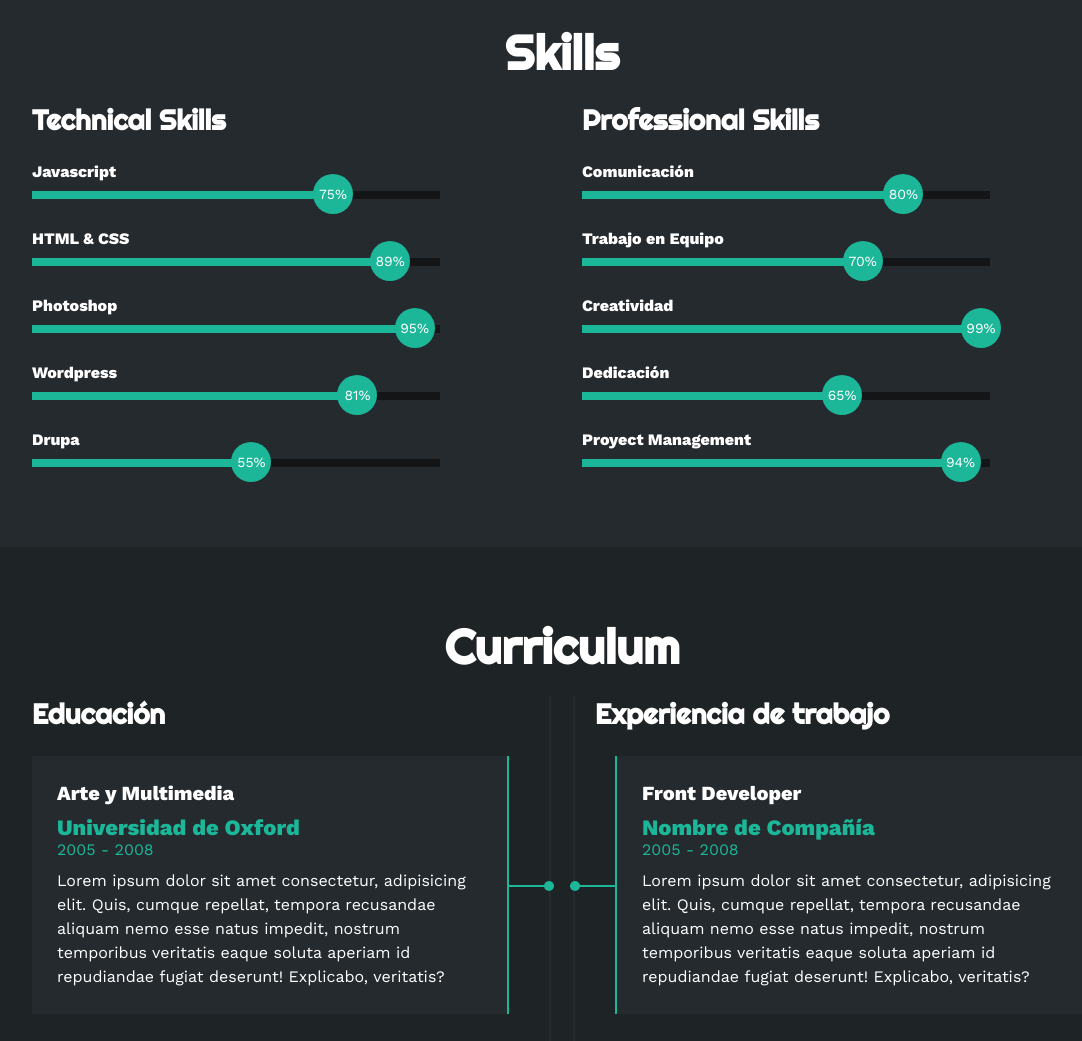
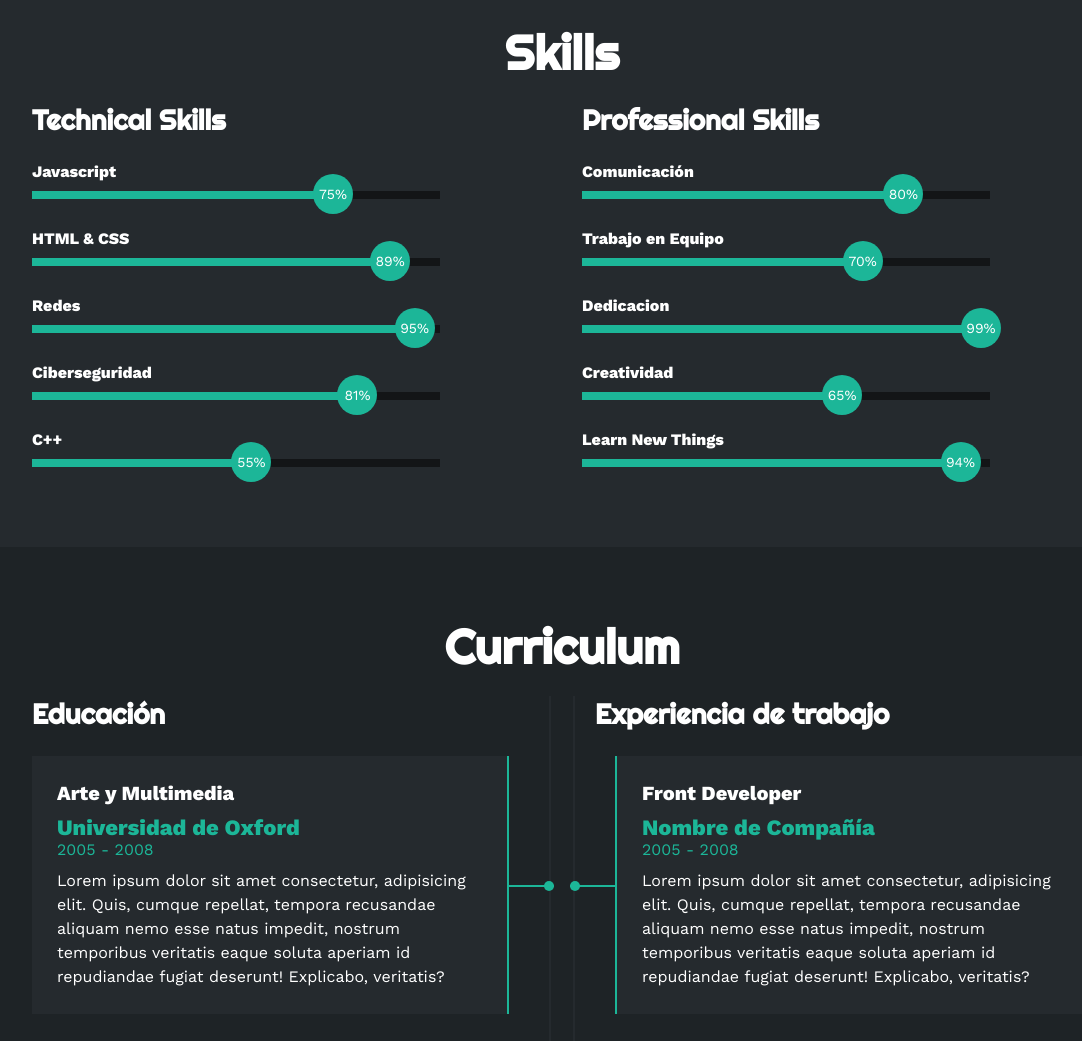
Before and after one commit to JesusSantiago2004/TheUndertaker2004.github.io, a plain HTML site: page index.html in a window 1280 px wide. Shown: the part 1483-2524 px from the top of the page, without its empty margins (78-1160 px from the left). Drawn offline with nearby package versions, Linux system fonts and the light colour scheme.

Commit message:
Agregue Skills

```diff
--- a/index.html
+++ b/index.html
@@ -159,7 +159,7 @@
                         </div>
                     </div>
                     <div class="skill">
-                        <span>Photoshop</span>
+                        <span>Redes</span>
                         <div class="barra-skill">
                             <div class="progreso">
                                 <span>95%</span>
@@ -167,7 +167,7 @@
                         </div>
                     </div>
                     <div class="skill">
-                        <span>Wordpress</span>
+                        <span>Ciberseguridad</span>
                         <div class="barra-skill">
                             <div class="progreso">
                                 <span>81%</span>
@@ -175,7 +175,7 @@
                         </div>
                     </div>
                     <div class="skill">
-                        <span>Drupa</span>
+                        <span>C++</span>
                         <div class="barra-skill">
                             <div class="progreso">
                                 <span>55%</span>
@@ -203,7 +203,7 @@
                         </div>
                     </div>
                     <div class="skill">
-                        <span>Creatividad</span>
+                        <span>Dedicacion</span>
                         <div class="barra-skill">
                             <div class="progreso">
                                 <span>99%</span>
@@ -211,7 +211,7 @@
                         </div>
                     </div>
                     <div class="skill">
-                        <span>Dedicación</span>
+                        <span>Creatividad</span>
                         <div class="barra-skill">
                             <div class="progreso">
                                 <span>65%</span>
@@ -219,7 +219,7 @@
                         </div>
                     </div>
                     <div class="skill">
-                        <span>Proyect Management</span>
+                        <span>Learn New Things</span>
                         <div class="barra-skill">
                             <div class="progreso">
                                 <span>94%</span>
```
